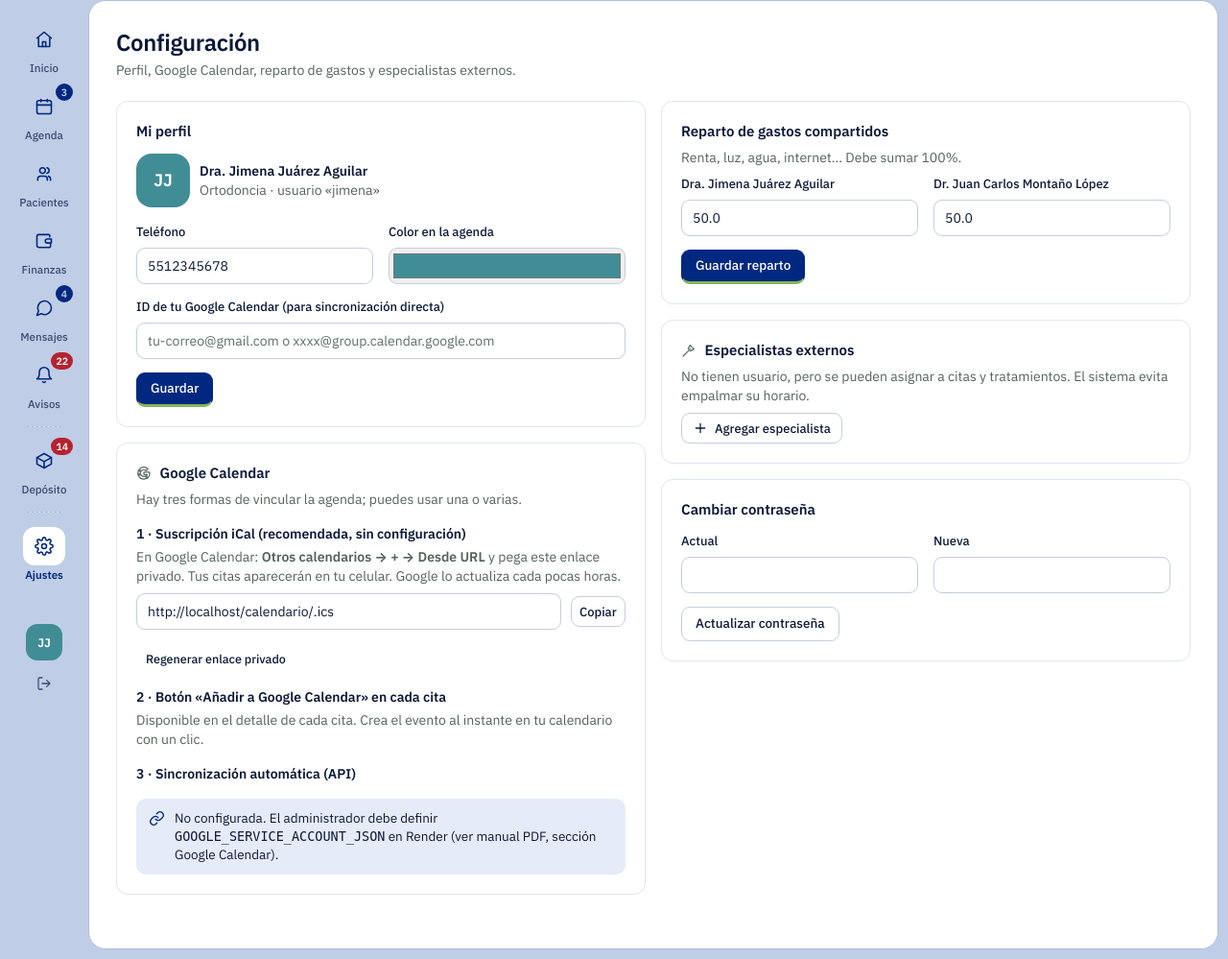
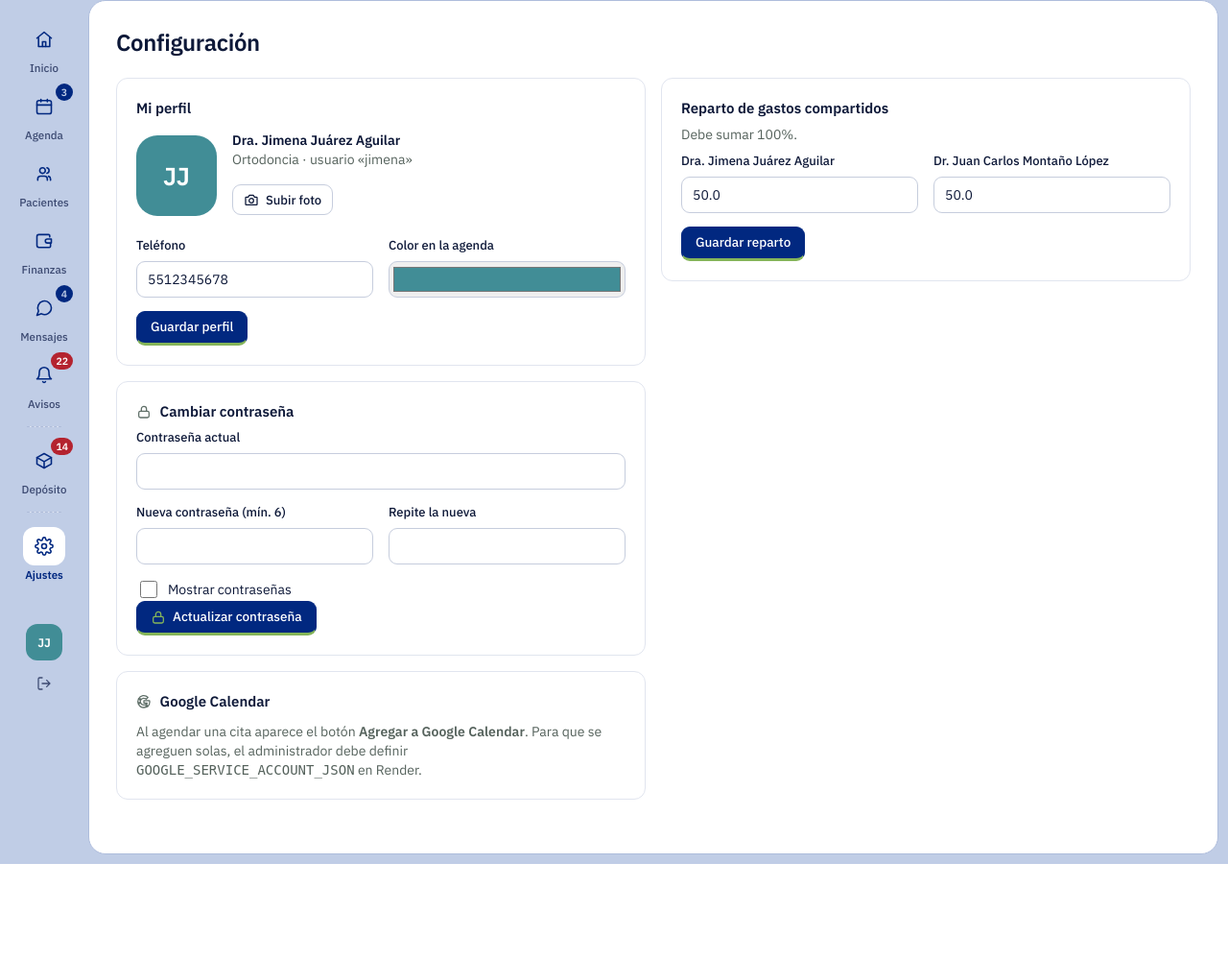
Before and after one commit to leonardoaguilar117/Dental-JM, a FastAPI app: page /configuracion in a window 1280 px wide. Shown: the part 60-1059 px from the top of the page at 96% size. After the commit the page ends 960 px from the top, so only its background shows below. Run offline with FastAPI, Linux system fonts and the light colour scheme; the visitor is signed in with stand-in values (Sample User, id 1); data comes from the database, SQL or seed files in the repository; data that the repository does not hold is empty.

Commit message:
Ajustes: cambio de contraseña, foto del doctor y Google Calendar
Contraseña con confirmación, subida de foto y vinculación del calendario; se quitan iCal y especialistas externos.

Co-Authored-By: Claude Opus 5.5 <noreply@anthropic.com>

```diff
--- a/app/templates/settings.html
+++ b/app/templates/settings.html
@@ -1,91 +1,72 @@
 {% extends "base.html" %}
 {% block title %}Configuración{% endblock %}
 {% block content %}
-<div class="page-head"><div><h1>Configuración</h1><p>Perfil, Google Calendar, reparto de gastos y especialistas externos.</p></div></div>
+<div class="page-head"><div><h1>Configuración</h1></div></div>
 <div class="grid g-2">
   <div class="stack">
-    <form method="post" action="/configuracion/perfil" class="card card-pad">
+    <div class="card card-pad" id="perfil">
       <h2 style="margin-bottom:12px">Mi perfil</h2>
-      <div class="row mb">{{ avatar(user.initials, user.color, 'avatar-lg') }}<div><b>{{ user.full_name }}</b><div class="muted">{{ user.specialty }} · usuario «{{ user.username }}»</div></div></div>
+      <form method="post" action="/configuracion/foto" class="photo-row" data-photo>
+        <span class="photo-wrap">{{ avatar(user.initials, user.color, 'avatar-xl', user.photo) }}</span>
+        <div>
+          <b>{{ user.full_name }}</b><div class="muted">{{ user.specialty }} · usuario «{{ user.username }}»</div>
+          <div class="row wrap mt" style="gap:8px">
+            <label class="btn btn-sm">{{ icon('camera') }} {{ 'Cambiar foto' if user.photo else 'Subir foto' }}<input type="file" accept="image/*" hidden data-photo-input></label>
+            {% if user.photo %}<button class="btn btn-sm btn-ghost btn-danger" name="quitar" value="1">{{ icon('x') }} Quitar</button>{% endif %}
+          </div>
+        </div>
+        <input type="hidden" name="foto">
+      </form>
+      <form method="post" action="/configuracion/perfil" class="mt">
+        <div class="form-grid">
+          <div class="field"><label>Teléfono</label><input type="tel" name="phone" value="{{ user.phone }}"></div>
+          <div class="field"><label>Color en la agenda</label><input type="color" name="color" value="{{ user.color }}" style="height:38px;width:100%;border:1px solid var(--control);border-radius:9px"></div>
+        </div>
+        <button class="btn btn-primary">Guardar perfil</button>
+      </form>
+    </div>
+
+    <form method="post" action="/configuracion/password" class="card card-pad" id="seguridad">
+      <h2 style="margin-bottom:6px">{{ icon('lock') }} Cambiar contraseña</h2>
+      <div class="field"><label>Contraseña actual</label><input type="password" name="current" required autocomplete="current-password"></div>
       <div class="form-grid">
-        <div class="field"><label>Teléfono</label><input type="tel" name="phone" value="{{ user.phone }}"></div>
-        <div class="field"><label>Color en la agenda</label><input type="color" name="color" value="{{ user.color }}" style="height:38px;width:100%;border:1px solid var(--line-2);border-radius:9px"></div>
+        <div class="field"><label>Nueva contraseña (mín. 6)</label><input type="password" name="new" required minlength="6" autocomplete="new-password"></div>
+        <div class="field"><label>Repite la nueva</label><input type="password" name="confirm" required minlength="6" autocomplete="new-password"></div>
       </div>
-      <div class="field"><label>ID de tu Google Calendar (para sincronización directa)</label><input type="text" name="gcal_calendar_id" value="{{ user.gcal_calendar_id }}" placeholder="tu-correo@gmail.com o xxxx@group.calendar.google.com"></div>
-      <button class="btn btn-primary">Guardar</button>
+      <label class="check mb"><input type="checkbox" data-show-pass> Mostrar contraseñas</label>
+      <button class="btn btn-primary">{{ icon('lock') }} Actualizar contraseña</button>
     </form>
 
-    <div class="card card-pad" id="google">
-      <h2 style="margin-bottom:6px">{{ icon('google') }} Google Calendar</h2>
-      <p class="muted">Hay tres formas de vincular la agenda; puedes usar una o varias.</p>
-
-      <h3 class="mt">1 · Suscripción iCal (recomendada, sin configuración)</h3>
-      <p class="muted" style="margin:4px 0 8px">En Google Calendar: <b>Otros calendarios → + → Desde URL</b> y pega este enlace privado. Tus citas aparecerán en tu celular. Google lo actualiza cada pocas horas.</p>
-      <div class="row"><input type="text" id="ics" readonly value="{{ ics_url }}"><button class="btn btn-sm" data-copy="#ics">Copiar</button></div>
-      <form method="post" action="/configuracion/ical/regenerar" class="mt" data-confirm="El enlace actual dejará de funcionar. ¿Continuar?"><button class="btn btn-xs btn-ghost">Regenerar enlace privado</button></form>
-
-      <h3 class="mt">2 · Botón «Añadir a Google Calendar» en cada cita</h3>
-      <p class="muted" style="margin:4px 0 0">Disponible en el detalle de cada cita. Crea el evento al instante en tu calendario con un clic.</p>
-
-      <h3 class="mt">3 · Sincronización automática (API)</h3>
+    <form method="post" action="/configuracion/google" class="card card-pad" id="google">
+      <h2 style="margin-bottom:10px">{{ icon('google') }} Google Calendar</h2>
       {% if gcal_api %}
-        <div class="alert-box alert-brand mt">{{ icon('check') }}<span>API activa. Comparte tu calendario con <b>{{ sa_email }}</b> («Hacer cambios en eventos») y escribe su ID arriba. Cada cita creada, movida o cancelada se reflejará al momento.</span></div>
+        {% if user.gcal_calendar_id %}
+        <div class="alert-box alert-brand mb">{{ icon('check') }}<span>Sincronizado con <b>{{ user.gcal_calendar_id }}</b>. Cada cita que agendes, muevas o canceles se refleja al momento.</span></div>
+        {% else %}
+        <ol class="gcal-steps">
+          <li>En Google Calendar abre <b>Configuración → tu calendario → Compartir con personas</b> y agrega <b>{{ sa_email }}</b> con permiso «Hacer cambios en eventos».</li>
+          <li>Escribe abajo el ID de tu calendario (normalmente tu correo de Gmail).</li>
+        </ol>
+        {% endif %}
+        <div class="field"><label>ID de tu Google Calendar</label><input type="text" name="gcal_calendar_id" value="{{ user.gcal_calendar_id }}" placeholder="tu-correo@gmail.com"></div>
+        <button class="btn btn-primary">Guardar</button>
       {% else %}
-        <div class="alert-box alert-info mt">{{ icon('link') }}<span>No configurada. El administrador debe definir <code>GOOGLE_SERVICE_ACCOUNT_JSON</code> en Render (ver manual PDF, sección Google Calendar).</span></div>
+        <p class="muted" style="margin:0">Al agendar una cita aparece el botón <b>Agregar a Google Calendar</b>. Para que se agreguen solas, el administrador debe definir <code>GOOGLE_SERVICE_ACCOUNT_JSON</code> en Render.</p>
       {% endif %}
-    </div>
+    </form>
   </div>
 
   <div class="stack">
     <form method="post" action="/configuracion/reparto" class="card card-pad">
       <h2 style="margin-bottom:6px">Reparto de gastos compartidos</h2>
-      <p class="muted">Renta, luz, agua, internet… Debe sumar 100%.</p>
+      <p class="muted">Debe sumar 100%.</p>
       <div class="form-grid">
         {% for d in doctors %}<div class="field"><label>{{ d.full_name }}</label><input type="number" step="0.5" min="0" max="100" name="pct_{{ d.id }}" value="{{ d.shared_expense_pct }}"></div>{% endfor %}
       </div>
       <button class="btn btn-primary">Guardar reparto</button>
     </form>
 
-    <div class="card card-pad" id="especialistas">
-      <h2 style="margin-bottom:6px">{{ icon('scalpel') }} Especialistas externos</h2>
-      <p class="muted">No tienen usuario, pero se pueden asignar a citas y tratamientos. El sistema evita empalmar su horario.</p>
-      {% for e in externals %}
-      <form method="post" action="/configuracion/especialistas" class="card card-pad mb" style="background:var(--surface-2)">
-        <input type="hidden" name="id" value="{{ e.id }}">
-        <div class="form-grid">
-          <div class="field"><label>Nombre</label><input type="text" name="full_name" value="{{ e.full_name }}"></div>
-          <div class="field"><label>Especialidad</label><input type="text" name="specialty" value="{{ e.specialty }}"></div>
-          <div class="field"><label>Teléfono</label><input type="tel" name="phone" value="{{ e.phone }}"></div>
-          <div class="field"><label>Correo</label><input type="email" name="email" value="{{ e.email }}"></div>
-          <div class="field span-2"><label>Disponibilidad</label><input type="text" name="availability_note" value="{{ e.availability_note }}"></div>
-          <div class="field"><label>Color</label><input type="color" name="color" value="{{ e.color }}" style="height:38px;width:100%;border:1px solid var(--line-2);border-radius:9px"></div>
-          <div class="field" style="align-self:end"><label class="check"><input type="checkbox" name="active" {{ 'checked' if e.active }}> Activo</label></div>
-        </div>
-        <button class="btn btn-sm">Guardar</button>
-      </form>
-      {% endfor %}
-      <details><summary class="btn btn-sm">{{ icon('plus') }} Agregar especialista</summary>
-        <form method="post" action="/configuracion/especialistas" class="mt">
-          <div class="form-grid">
-            <div class="field"><label>Nombre</label><input type="text" name="full_name" required></div>
-            <div class="field"><label>Especialidad</label><input type="text" name="specialty" placeholder="Cirujano maxilofacial, endodoncista…"></div>
-            <div class="field"><label>Teléfono</label><input type="tel" name="phone"></div>
-            <div class="field"><label>Disponibilidad</label><input type="text" name="availability_note"></div>
-          </div>
-          <input type="hidden" name="active" value="on">
-          <button class="btn btn-primary btn-sm">Agregar</button>
-        </form>
-      </details>
-    </div>
 
-    <form method="post" action="/configuracion/password" class="card card-pad">
-      <h2 style="margin-bottom:12px">Cambiar contraseña</h2>
-      <div class="form-grid">
-        <div class="field"><label>Actual</label><input type="password" name="current" required></div>
-        <div class="field"><label>Nueva</label><input type="password" name="new" required minlength="6"></div>
-      </div>
-      <button class="btn">Actualizar contraseña</button>
-    </form>
   </div>
 </div>
 {% endblock %}
```
Also changed, not shown: app/routers/settings.py (+36 -37 lines).
